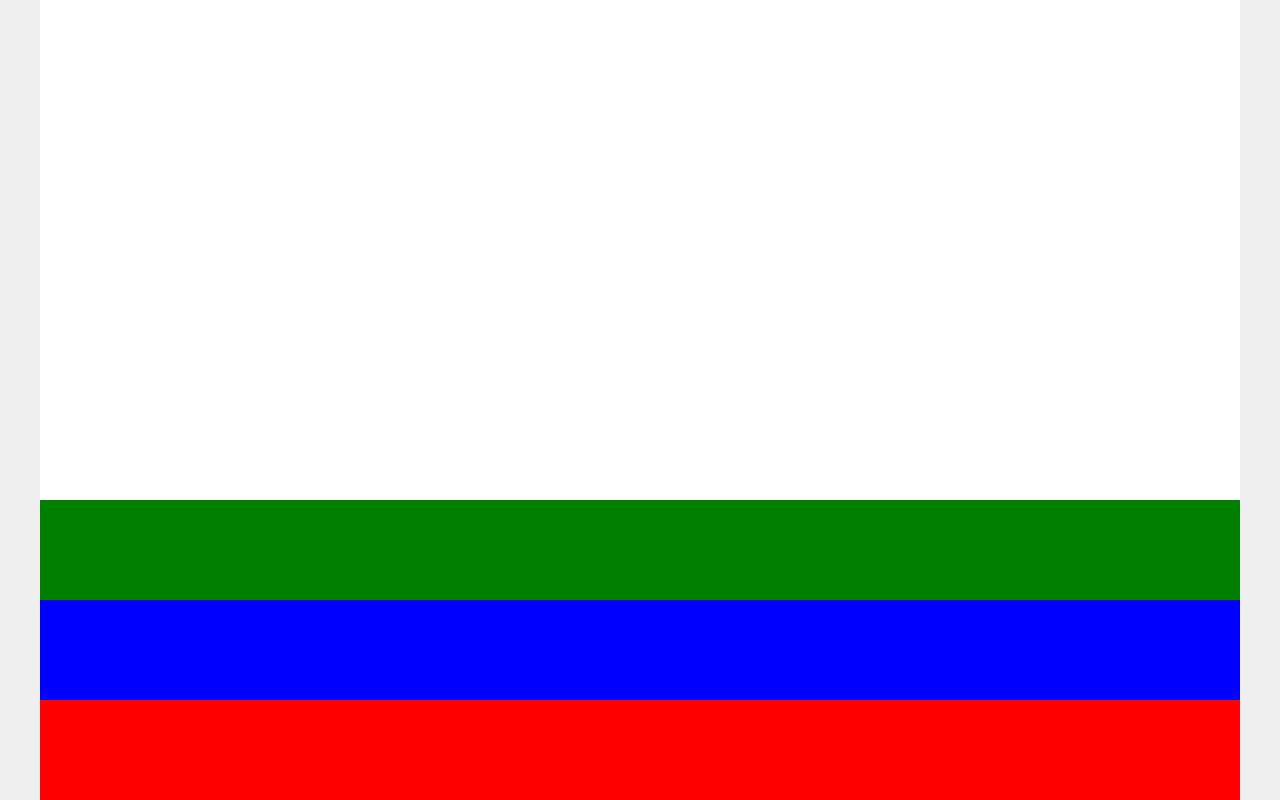
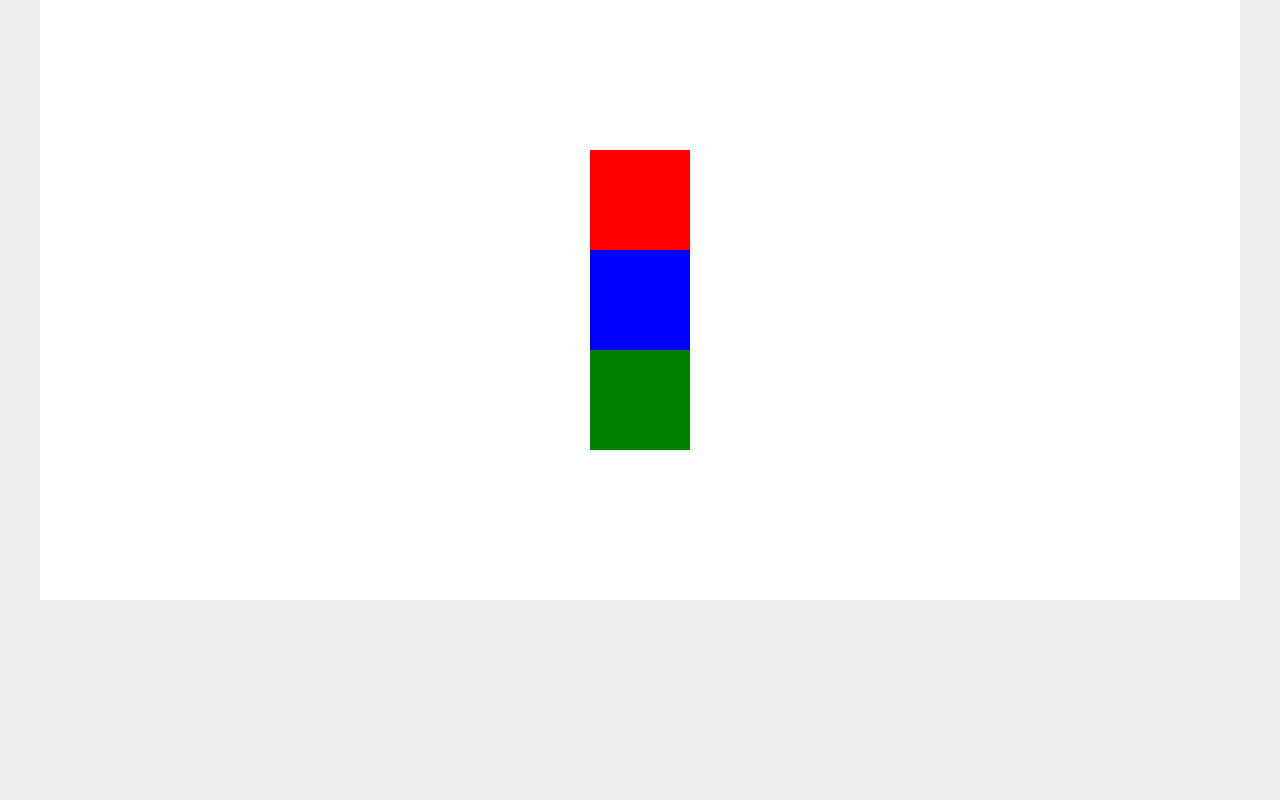
Before and after one commit to robert-dopieralski/flexbox, a plain HTML site: page index.html in a window 1280 px wide. Drawn offline with Linux system fonts and the light colour scheme.

Commit message:
[Fsome changes made in css/main.css

```diff
--- a/css/main.css
+++ b/css/main.css
@@ -21,16 +21,15 @@ body
     display: flex;
     background: #fff;
     flex-wrap: wrap;
-    flex-flow: column-reverse;
-    justify-content: flex-start;
-    height: 800px;
+    flex-flow: column;
+    height: 600px;
+    align-items: center;
+    justify-content: center;
 }
 .box
 {
-    height: 100px;
+    width: 100px;
     flex: 0 0 100px;
-
-
 }
 .one
 {
```
